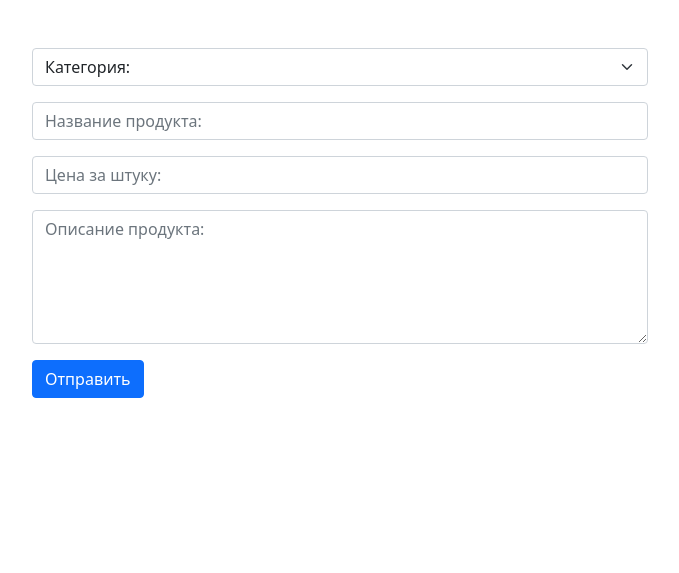
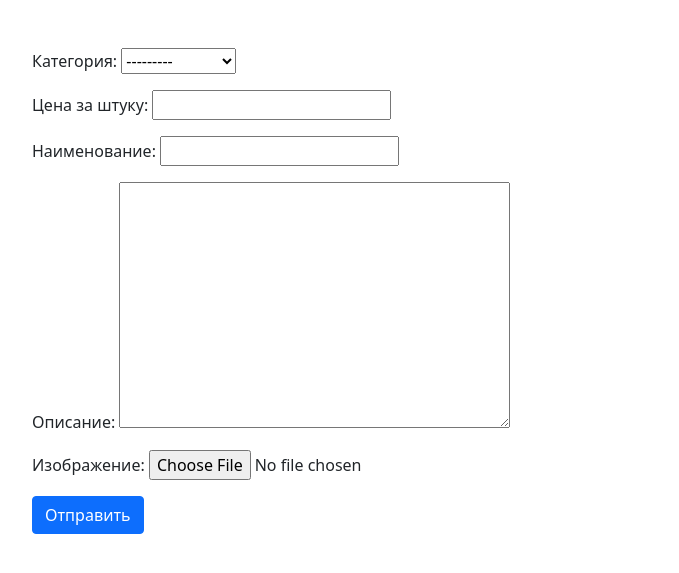
Before and after one commit to IlyaKalberdin/project_online_store, a Django app: page /create-product in a window 1280 px wide. Shown: the part 56-629 px from the top of the page, without its empty margins (300-979 px from the left). Run offline with Django 5.2, Linux system fonts and the light colour scheme; data comes from the database, SQL or seed files in the repository.

Commit message:
В приложение product_app заполнение форм теперь происходит через django.forms + можно загружать изображения и просматривать их

```diff
--- /dev/null
+++ b/catalog_app/forms.py
@@ -0,0 +1,9 @@
+from django import forms
+from catalog_app.models import Product
+
+
+class ProductForm(forms.ModelForm):
+
+    class Meta:
+        model = Product
+        fields = ('category', 'price', 'name', 'description', 'image')
--- a/catalog_app/templates/catalog_app/product_detail.html
+++ b/catalog_app/templates/catalog_app/product_detail.html
@@ -3,7 +3,7 @@
 {% include 'catalog_app/includes/inc_menu.html'%}
 <div class="container col-6">
     <div class="card">
-        <img src="{{object.image}}" class="card-img-top" alt="Изображение">
+        <img src="/media/{{object.image}}" class="card-img-top" alt="Изображение">
         <div class="card-body">
             <h1 class="card-title text-center">{{object.name}}</h1>
             <p class="card-text" style="font-size: 30px">Категория: {{object.category}}</p>
--- a/catalog_app/templates/catalog_app/product_form.html
+++ b/catalog_app/templates/catalog_app/product_form.html
@@ -2,25 +2,9 @@
 {% block content %}
 {% include 'catalog_app/includes/inc_menu.html' %}
 <div class="container my-5 col-6">
-    <form method="post">
+    <form method="post" enctype="multipart/form-data">
         {% csrf_token %}
-        <div class="mb-3">
-            <select name="category" class="form-select" aria-label="Default select example">
-                <option selected>Категория: {{object.category}}</option>
-                {% for category in categories %}
-                <option value="{{category.id}}">{{category.name}}</option>
-                {% endfor %}
-            </select>
-        </div>
-        <div class="mb-3">
-            <input name="name" type="text" id="exampleNameInput" class="form-control" placeholder="Название продукта: {{object.name}}">
-        </div>
-        <div class="mb-3">
-            <input name="price" type="text" id="examplePriceInput" class="form-control" placeholder="Цена за штуку: {{object.price}}">
-        </div>
-        <div class="mb-3">
-            <textarea name="description" id="exampleDescriptionInput" class="form-control" rows="5" placeholder="Описание продукта: {{object.description}}"></textarea>
-        </div>
+        {{ form.as_p }}
         <button type="submit" class="btn btn-primary">Отправить</button>
     </form>
 </div>
--- a/catalog_app/templates/catalog_app/product_list.html
+++ b/catalog_app/templates/catalog_app/product_list.html
@@ -8,7 +8,7 @@
             {% for object in object_list %}
             <div class="col">
                 <div class="card">
-                    <img src="{{object.image}}" class="card-img-top" alt="Изображение">
+                    <img src="/media/{{object.image}}" class="card-img-top" alt="Изображение">
                     <div class="card-body">
                         <h5 class="card-title">{{object.name}}</h5>
                         <p class="card-text">{{object.description}}</p>
--- a/catalog_app/views.py
+++ b/catalog_app/views.py
@@ -1,5 +1,6 @@
 from django.shortcuts import render
 from django.urls import reverse_lazy
+from catalog_app.forms import ProductForm
 from catalog_app.models import Product, Category, Contact
 from django.views.generic import ListView, DetailView, CreateView, UpdateView, DeleteView
 from datetime import datetime
@@ -8,7 +9,7 @@ from datetime import datetime
 class ProductCreateView(CreateView):
     """Класс для создания продукта"""
     model = Product
-    fields = ('name', 'description', 'category', 'price')
+    form_class = ProductForm
     extra_context = {'title': 'Создание продукта',
                      'categories': Category.objects.all()}
     success_url = reverse_lazy('catalog_app:home')
@@ -25,7 +26,7 @@ class ProductCreateView(CreateView):
 class ProductUpdateView(UpdateView):
     """Класс для редактирование продукта"""
     model = Product
-    fields = ('name', 'description', 'category', 'price')
+    form_class = ProductForm
     extra_context = {'title': 'Редактирование продукта',
                      'categories': Category.objects.all()}
     success_url = reverse_lazy('catalog_app:home')
```
